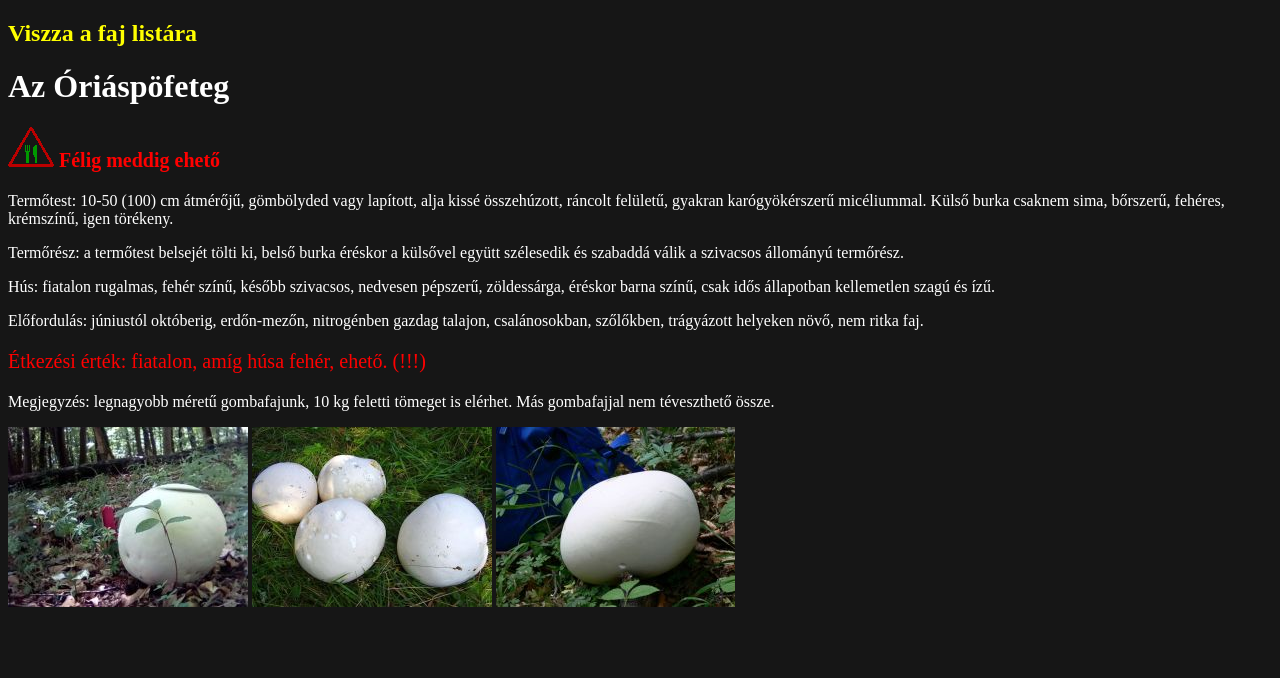
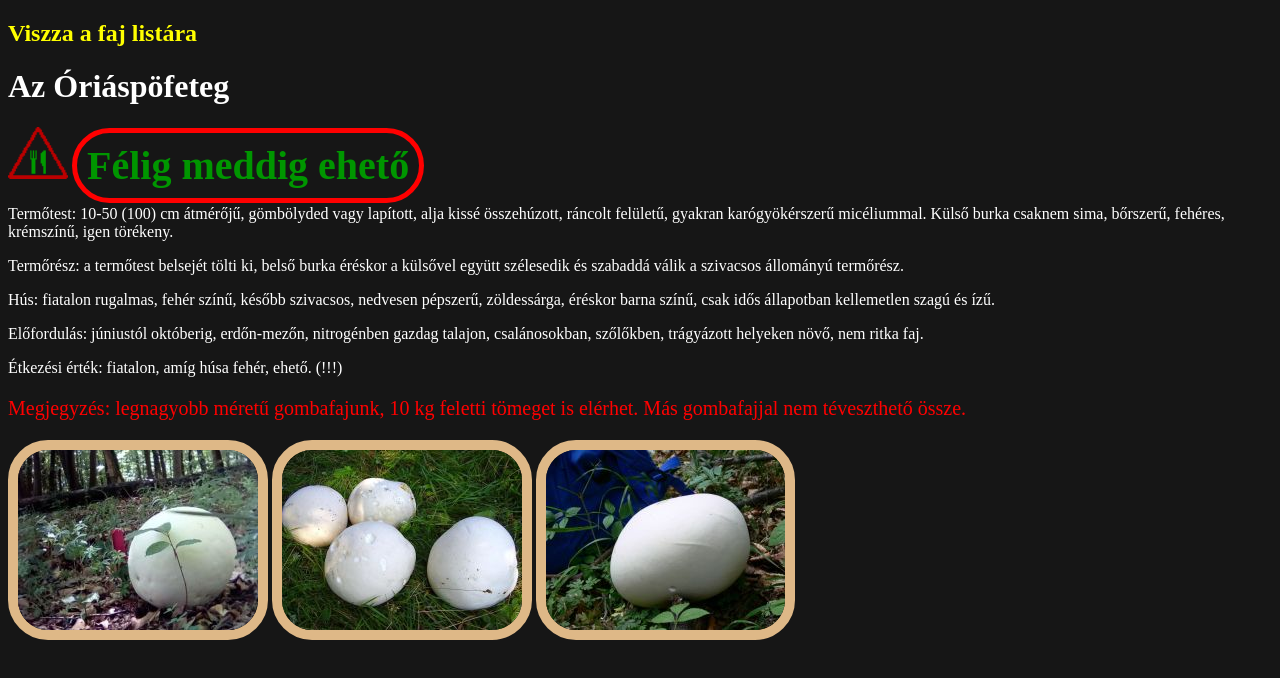
Before and after one commit to Brucknerartur/BrucknerArtur, a plain HTML site: page Óriáspöfeteg.html in a window 1280 px wide. Drawn offline with Linux system fonts and the light colour scheme.

Commit message:
divek+nyariv elkezdve

```diff
--- a/index.css
+++ b/index.css
@@ -20,7 +20,7 @@ table, td, tr{
     color: RGB(0, 150, 0)
 }
 
-.figyelem{
+.fontos{
         font-size: 20px;
         color: RGB(255, 0, 0)
 }
@@ -40,3 +40,17 @@ table, td, tr{
     align-self: center;
     border-radius: 5vh;
 }
+
+.gombakep{
+    border: 10px solid burlywood;
+    border-radius: 5vh;
+}
+
+.feligeheto{
+    font-size: 40px;
+    color: RGB(0, 150, 0);
+    border: 5px solid red;
+    border-radius: 5vh;
+    padding: 10px;
+    font-weight: bold;
+}
--- a/Óriáspöfeteg.html
+++ b/Óriáspöfeteg.html
@@ -8,16 +8,29 @@
     <link rel="stylesheet" href="index.css">
 </head>
 <body>
+    <div id="tartalom">
+        <div id="fejlec_link">
             <a href="Fajlista.html" class="link1"><h2>Viszza a faj listára</h2></a>
+        </div>
+        <div id="fejlec">
             <h1>Az Óriáspöfeteg</h1>
-    <p class="figyelem"><img src="image/fozveeheto.jpg" alt="Főzve ehető">     <b>Félig meddig ehető</b></p>
+            <p class="figyelem"><img src="image/fozveeheto.jpg" alt="Főzve ehető" width="60"> <span class="feligeheto">Félig meddig ehető</span></p>
+        </div>
+        <div id="szöveg">
             <p>Termőtest: 10-50 (100) cm átmérőjű, gömbölyded vagy lapított, alja kissé összehúzott, ráncolt felületű, gyakran karógyökérszerű micéliummal. Külső burka csaknem sima, bőrszerű, fehéres, krémszínű, igen törékeny.</p>
             <p>Termőrész: a termőtest belsejét tölti ki, belső burka éréskor a külsővel együtt szélesedik és szabaddá válik a szivacsos állományú termőrész.</p>
             <p>Hús: fiatalon rugalmas, fehér színű, később szivacsos, nedvesen pépszerű, zöldessárga, éréskor barna színű, csak idős állapotban kellemetlen szagú és ízű.</p>
             <p>Előfordulás: júniustól októberig, erdőn-mezőn, nitrogénben gazdag talajon, csalánosokban, szőlőkben, trágyázott helyeken növő, nem ritka faj.</p>
             <p class="figyelem">Étkezési érték: fiatalon, amíg húsa fehér, ehető. (!!!)</p>
-    <p>Megjegyzés: legnagyobb méretű gombafajunk, 10 kg feletti tömeget is elérhet. Más gombafajjal nem téveszthető össze.</p>
-    <img src="image/oriaspofeteg.jpg" alt="Óriáspöfeteg"> <img src="image/oriaspofeteg2.jpg" alt="Óriás pöfeteg"> <img src="image/oriaspofeteg3.jpg" alt="Óriás pöfeteg">
-
+            <p class="fontos">Megjegyzés: legnagyobb méretű gombafajunk, 10 kg feletti tömeget is elérhet. Más gombafajjal nem téveszthető össze.</p>
+        </div>
+        <div id="kep">
+            <p>
+                <img src="image/oriaspofeteg.jpg" alt="Óriás pöfeteg" class="gombakep">
+                <img src="image/oriaspofeteg2.jpg" alt="Óriás pöfeteg" class="gombakep">
+                <img src="image/oriaspofeteg3.jpg" alt="Óriás pöfeteg" class="gombakep">
+            </p>
+        </div>
+    </div>
 </body>
 </html>
```
Also changed, not shown: Csiperke.html (+6 -1 lines), Fajlista.html (+1 -1 lines), Nagyőzlábgomba.html (+15 -9 lines), Nyárivargánya.html (+10 -0 lines), index.html (+1 -1 lines), image/csoportoscsiperke1.jpg (added), image/csoportoscsiperke2.jpg (added), image/csoportoscsiperke3.jpg (added), 1 other file. Lines whose indentation alone changed are shown as unchanged.
